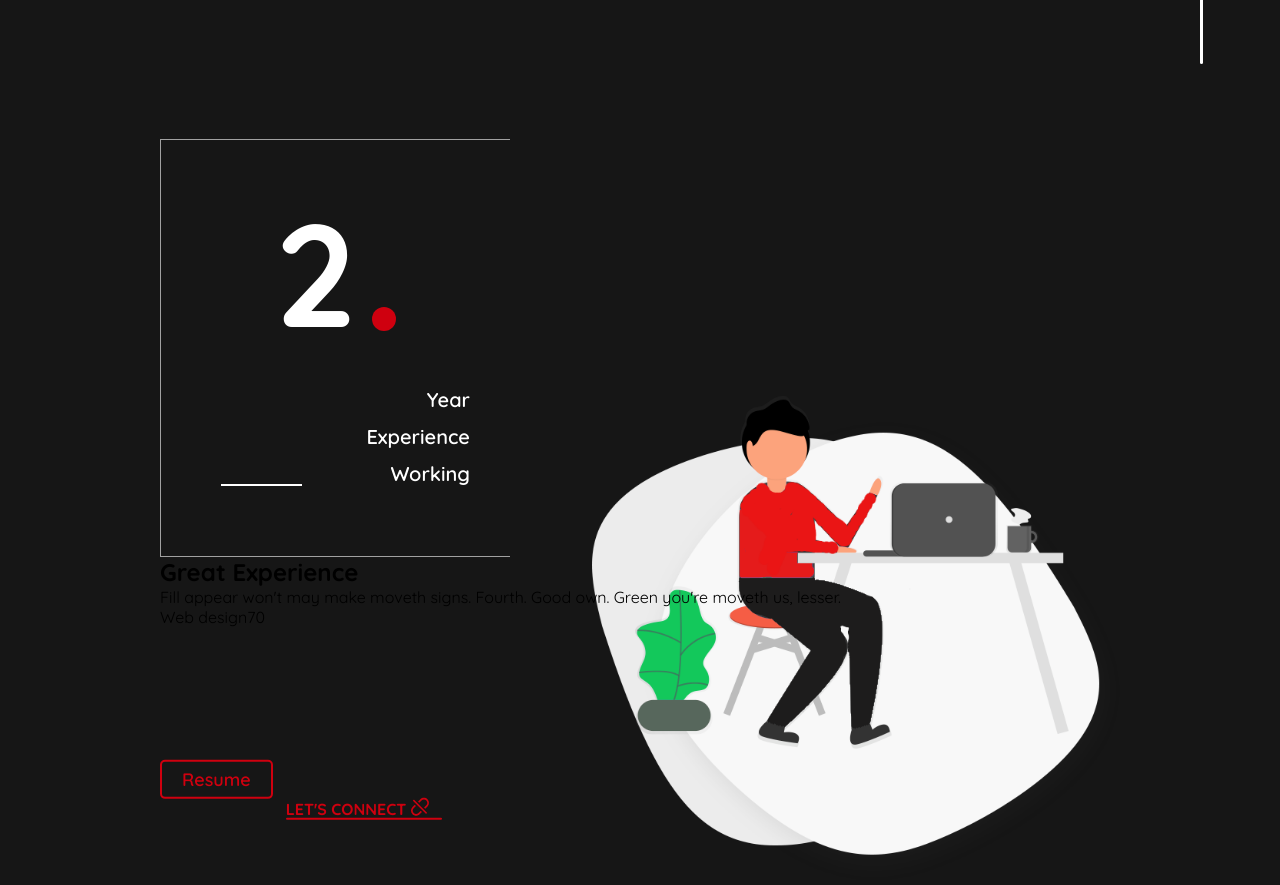
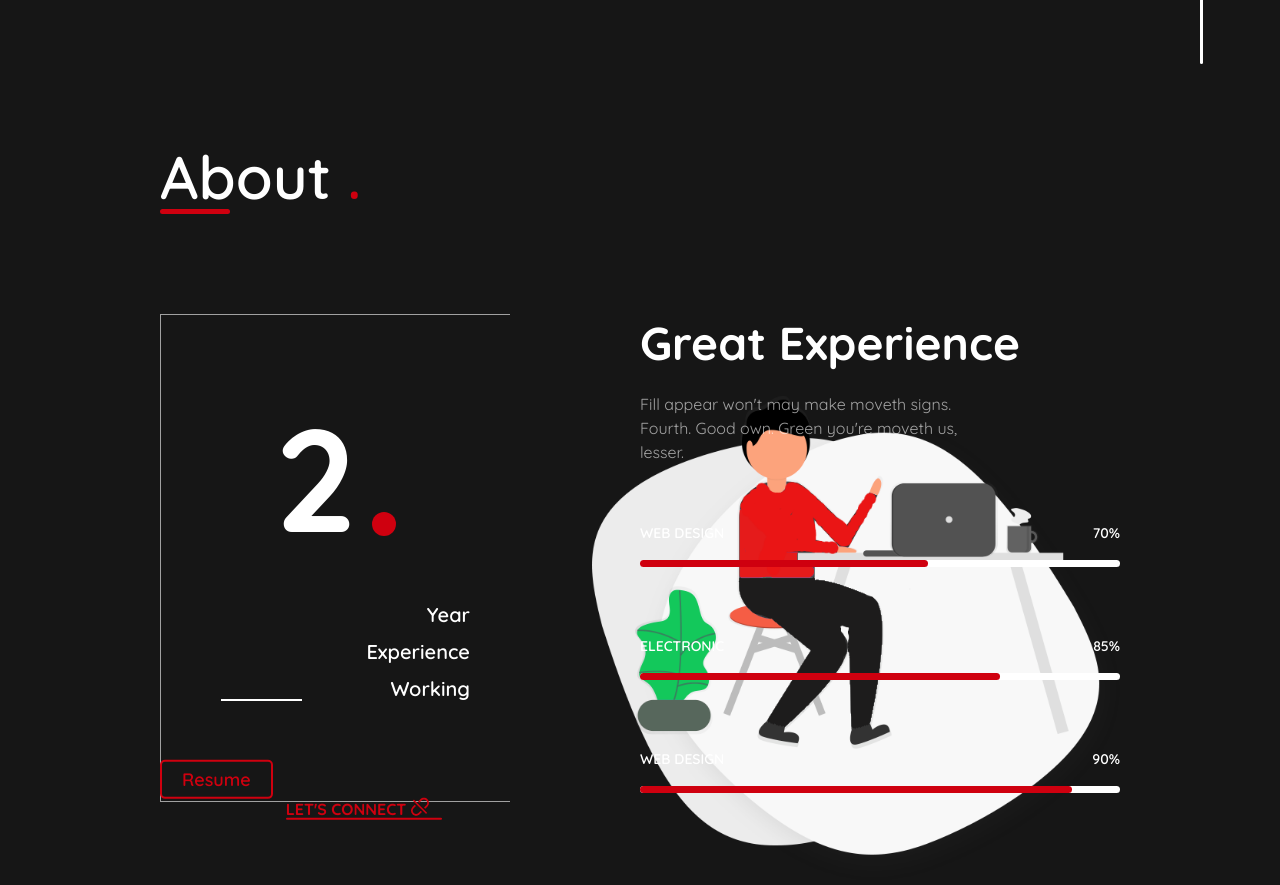
Before and after one commit to moise10r/React_Personal_Portfolio, a React (Create React App) app: page / in a window 1280 px wide. Shown: the part 640-1525 px from the top of the page. Built offline with nearby package versions, Linux system fonts and the light colour scheme.

Commit message:
Add the about progress bar style.

```diff
--- a/src/assets/css/main.css
+++ b/src/assets/css/main.css
@@ -390,7 +390,12 @@ li {
 
 .headline-section {
   width: 100%;
-  margin-top: 9rem;
+  margin-top: 12rem;
+}
+@media screen and (min-width: 992px) {
+  .headline-section {
+    margin-top: 9rem;
+  }
 }
 .headline-section .main-healine-container {
   display: flex;
@@ -522,76 +527,211 @@ li {
   width: 75%;
 }
 
-.about-me-main-section {
+.about {
   width: 100%;
-  margin-top: 20rem;
+  margin-top: 12rem;
 }
-.about-me-main-section .main-about-wrapper {
+@media screen and (min-width: 992px) {
+  .about {
+    margin-top: 20rem;
+  }
+}
+.about .about-me-main-section {
   width: 75%;
   margin: 0 auto;
+}
+.about .about-me-main-section .title {
+  font-size: 6rem;
+  font-weight: 600;
+  margin-bottom: 10rem;
+  color: #fff;
+  position: relative;
+}
+.about .about-me-main-section .title::after {
+  position: absolute;
+  content: "";
+  bottom: 0;
+  left: 0;
+  height: 0.5rem;
+  border-radius: 0.5rem;
+  width: 7rem;
+  background-color: #cf000f;
+}
+.about .about-me-main-section .title span {
+  color: #cf000f;
+  animation: linear infinite alternate;
+  animation-duration: 1.5s;
+}
+@keyframes scalePoint {
+  0% {
+    font-size: 6rem;
+  }
+  100% {
+    font-size: 7rem;
+  }
+}
+.about .about-me-main-section .main-about-wrapper {
+  width: 100%;
   display: flex;
-  justify-content: flex-start;
+  justify-content: center;
   align-items: center;
   flex-direction: column;
-  align-items: flex-start;
 }
-.about-me-main-section .main-about-wrapper .about-left-main-container {
+@media screen and (min-width: 772px) {
+  .about .about-me-main-section .main-about-wrapper {
+    display: flex;
+    justify-content: flex-start;
+    align-items: center;
+    flex-direction: column;
+    align-items: flex-start;
+  }
+}
+@media screen and (min-width: 1200px) {
+  .about .about-me-main-section .main-about-wrapper {
+    display: flex;
+    justify-content: center;
+    align-items: center;
+    flex-direction: row;
+    justify-content: space-between;
+    align-items: flex-start;
+  }
+}
+.about .about-me-main-section .main-about-wrapper .about-left-main-container {
   width: 80%;
   max-width: 35rem;
-  padding: 6rem 4rem;
+  padding: 9rem 4rem;
   border: 1px solid #ffffff99;
   border-right: none;
 }
-.about-me-main-section .main-about-wrapper .about-left-main-container .experience-year {
+@media screen and (min-width: 1200px) {
+  .about .about-me-main-section .main-about-wrapper .about-left-main-container {
+    width: 50%;
+  }
+}
+.about .about-me-main-section .main-about-wrapper .about-left-main-container .experience-year {
   width: 100%;
   display: flex;
   justify-content: center;
   align-items: center;
   flex-direction: row;
-  align-items: flex-end;
 }
-.about-me-main-section .main-about-wrapper .about-left-main-container .experience-year span:first-child {
+.about .about-me-main-section .main-about-wrapper .about-left-main-container .experience-year span:first-child {
   font-size: 14.5rem;
   font-weight: 900;
   line-height: 1;
   color: #fff;
 }
-.about-me-main-section .main-about-wrapper .about-left-main-container .experience-year span:last-child {
+.about .about-me-main-section .main-about-wrapper .about-left-main-container .experience-year span:last-child {
   margin-bottom: 1.4rem;
   padding: 1.2rem;
   border-radius: 50%;
   background-color: #cf000f;
   margin-left: 1.5rem;
+  align-self: flex-end;
 }
-.about-me-main-section .main-about-wrapper .about-left-main-container .year-paragraph {
+.about .about-me-main-section .main-about-wrapper .about-left-main-container .year-paragraph {
   width: 100%;
-  margin-top: 4rem;
+  margin-top: 5rem;
   display: flex;
   justify-content: space-between;
   align-items: center;
   flex-direction: row;
 }
-.about-me-main-section .main-about-wrapper .about-left-main-container .year-paragraph .right {
+.about .about-me-main-section .main-about-wrapper .about-left-main-container .year-paragraph .right {
   display: flex;
   justify-content: flex-end;
   align-items: center;
   flex-direction: column;
   align-items: flex-end;
 }
-.about-me-main-section .main-about-wrapper .about-left-main-container .year-paragraph .right span {
+.about .about-me-main-section .main-about-wrapper .about-left-main-container .year-paragraph .right span {
   margin-bottom: 0.7rem;
   font-size: 2rem;
   font-weight: 600;
   line-height: 1.5;
   color: #fff;
 }
-.about-me-main-section .main-about-wrapper .about-left-main-container .year-paragraph .left {
+.about .about-me-main-section .main-about-wrapper .about-left-main-container .year-paragraph .left {
   height: 2px;
   width: 30%;
   align-self: flex-end;
   background-color: #fff;
   margin-bottom: 1rem;
   margin-left: 2rem;
+}
+.about .about-me-main-section .main-about-wrapper .about-right-main-container {
+  width: 100%;
+  margin-top: 9rem;
+}
+@media screen and (min-width: 1200px) {
+  .about .about-me-main-section .main-about-wrapper .about-right-main-container {
+    justify-self: flex-start;
+    width: 50%;
+    margin-top: 0;
+  }
+}
+.about .about-me-main-section .main-about-wrapper .about-right-main-container .great-experience {
+  width: 100%;
+  max-width: 600px;
+  color: #fff;
+  text-align: start;
+  font-size: 4.6rem;
+}
+.about .about-me-main-section .main-about-wrapper .about-right-main-container .detail {
+  margin-top: 2rem;
+  color: #ffffff99;
+  max-width: 350px;
+  line-height: 1.5;
+}
+.about .about-me-main-section .main-about-wrapper .about-right-main-container .progrees-container {
+  width: 100%;
+  margin-top: 6rem;
+}
+.about .about-me-main-section .main-about-wrapper .about-right-main-container .progrees-container .progress {
+  width: 100%;
+  margin-bottom: 7rem;
+  max-width: 50rem;
+  display: flex;
+  justify-content: center;
+  align-items: center;
+  flex-direction: column;
+}
+.about .about-me-main-section .main-about-wrapper .about-right-main-container .progrees-container .progress .progress-container {
+  width: 100%;
+  display: flex;
+  justify-content: space-between;
+  align-items: center;
+  flex-direction: row;
+}
+.about .about-me-main-section .main-about-wrapper .about-right-main-container .progrees-container .progress .progress-container span {
+  text-transform: uppercase;
+  font-size: 1.4rem;
+  font-weight: 600;
+  color: #fff;
+}
+.about .about-me-main-section .main-about-wrapper .about-right-main-container .progrees-container .progress .progress-bar {
+  width: 100%;
+  height: 0.7rem;
+  border-radius: 0.7rem;
+  margin-top: 1.8rem;
+  background-color: #fff;
+  position: relative;
+}
+.about .about-me-main-section .main-about-wrapper .about-right-main-container .progrees-container .progress .progress-bar::after {
+  position: absolute;
+  content: "";
+  top: 0;
+  left: 0;
+  width: 60%;
+  height: 100%;
+  background-color: #cf000f;
+  border-radius: 0.7rem;
+}
+.about .about-me-main-section .main-about-wrapper .about-right-main-container .progrees-container .progress:nth-child(2) .progress-bar::after {
+  width: 75%;
+}
+.about .about-me-main-section .main-about-wrapper .about-right-main-container .progrees-container .progress:nth-child(3) .progress-bar::after {
+  width: 90%;
 }
 
 .container {
@@ -629,7 +769,7 @@ li {
   font-weight: 500;
   display: none;
 }
-@media screen and (min-width: 400px) {
+@media screen and (min-width: 700px) {
   .last::before {
     display: block;
   }
--- a/src/assets/scss/components/_about.scss
+++ b/src/assets/scss/components/_about.scss
@@ -1,22 +1,67 @@
+.about {
+  width: 100%;
+  margin-top: 12rem;
+  @include media(992px) {
+     margin-top: 20rem;
+  }
   .about-me-main-section {
-	width: 100%;
-	margin-top: 20rem;
-	.main-about-wrapper {
     width: 75%;
     margin: 0 auto;
+    .title {
+      font-size: 6rem;
+      font-weight: 600;
+      margin-bottom: 10rem;
+      color: $text-color;
+      position: relative;
+      &::after {
+        position: absolute;
+        content: "";
+        bottom: 0;
+        left: 0;
+        height: 0.5rem;
+        border-radius: 0.5rem;
+        width: 7rem;
+        background-color: $secondary-color;
+      }
+      span {
+        color: $secondary-color;
+        animation:linear infinite alternate;
+        // animation-name: scalePoint;
+        animation-duration: 1.5s;
+      }
+      @keyframes scalePoint {
+        0% {
+          font-size: 6rem;
+        }
+        100% {
+          font-size: 7rem;
+        }
+      }
+    }
+    .main-about-wrapper {
+      width: 100%;
+      @include flex-center(column);
+      @include media(772px){
         @include flex-start(column);
         align-items: flex-start;
+      }
+      @include media(1200px){
+        @include flex-center(row);
+        justify-content: space-between;
+        align-items: flex-start;
+      }
       .about-left-main-container {
         width: 80%;
         max-width: 35rem;
-			// margin: 0 auto;
-			padding: 6rem 4rem;
+        padding: 9rem 4rem;
         border: 1px solid $secondary-text-color;
         border-right: none;
+        @include media(1200px){
+          width: 50%;
+        }
         .experience-year {
           width: 100%;
           @include flex-center(row);
-				align-items: flex-end;
           span {
             &:first-child {
               font-size: 14.5rem;
@@ -30,12 +75,13 @@
               border-radius: 50%;
               background-color: $secondary-color;
               margin-left: 1.5rem;
+              align-self: flex-end;
             }
           }
         }
         .year-paragraph {
           width: 100%;
-				margin-top: 4rem;
+          margin-top: 5rem;
           @include flex-between(row);
           .right {
             @include flex-end(column);
@@ -58,5 +104,73 @@
           }
         }
       }
+      .about-right-main-container {
+        width: 100%;
+        margin-top: 9rem;
+        @include media(1200px){
+          justify-self: flex-start;
+          width: 50%;
+          margin-top: 0;
+        }
+        .great-experience {
+          width: 100%;
+          max-width: 600px;
+          color: $text-color;
+          text-align: start;
+          font-size: 4.6rem;
+        }
+        .detail {
+          margin-top: 2rem;
+          color: $secondary-text-color;
+          max-width: 350px;
+          line-height: 1.5;
+        }
+        .progrees-container {
+          width: 100%;
+          margin-top: 6rem;
+          .progress {
+            width: 100%;
+            margin-bottom: 7rem;
+            max-width: 50rem;
+            @include flex-center(column);
+            .progress-container {
+              width: 100%;
+              @include flex-between(row);
+              span {
+                text-transform: uppercase;
+                font-size: 1.4rem;
+                font-weight: 600;
+                color: $text-color;
               }
             }
+            .progress-bar {
+              width: 100%;
+              height: 0.7rem;
+              border-radius: 0.7rem;
+              margin-top: 1.8rem;
+              background-color: $text-color;
+              position: relative;
+              &::after {
+                position: absolute;
+                content: "";
+                top: 0;
+                left: 0;
+                width: 60%;
+                height: 100%;
+                background-color: $secondary-color;
+                border-radius: 0.7rem;
+              }
+            }
+            &:nth-child(2) .progress-bar::after{
+              width: 75%;
+            }
+            &:nth-child(3) .progress-bar::after{
+              width: 90%;
+            }
+          }
+        }
+      }
+    }
+  }
+
+}
--- a/src/assets/scss/components/_headline.scss
+++ b/src/assets/scss/components/_headline.scss
@@ -1,6 +1,9 @@
 .headline-section {
 	width: 100%;
-	margin-top: 9rem;
+	margin-top: 12rem;
+  @include media(992px) {
+     margin-top: 9rem;
+  }
 	.main-healine-container {
     @include flex-center(row);
     justify-content:flex-start;
--- a/src/assets/scss/pages/_home.scss
+++ b/src/assets/scss/pages/_home.scss
@@ -33,7 +33,7 @@
       color: $text-color;
       font-weight: 500;
       display: none;
-      @include media(400px) {
+      @include media(700px) {
         display: block;
       }
     }
--- a/src/components/about.jsx
+++ b/src/components/about.jsx
@@ -1,35 +1,62 @@
 import React from 'react';
 
 const About = () => {
-	return <section className='about-me-main-section'>
-    <div className="main-about-wrapper container">
-      <div className="about-left-main-container">
-        <div className="experience-year"><span>2</span><span className="dot"></span></div>
-        <div className="year-paragraph">
-          <div className="left"></div>
-          <div className="right">
-          <span>Year</span>
-          <span>Experience</span>
-            <span>Working</span>
+	return (
+		<section className='about'>
+			<div className="about-me-main-section">
+      <h2 className='title'>
+            About <span>.</span>
+          </h2>
+        <div className='main-about-wrapper container'>
+          <div className='about-left-main-container'>
+            <div className='experience-year'>
+              <span>2</span>
+              <span className='dot'></span>
             </div>
-        </div>
+            <div className='year-paragraph'>
+              <div className='left'></div>
+              <div className='right'>
+                <span>Year</span>
+                <span>Experience</span>
+                <span>Working</span>
+              </div>
+            </div>
+          </div>
+          <div className='about-right-main-container'>
+            <h2 className='great-experience'>Great Experience</h2>
+            <p className='detail'>
+              Fill appear won't may make moveth signs. Fourth. Good own. Green
+              you're moveth us, lesser.
+            </p>
+            <div className='progrees-container'>
+              <div className='progress'>
+                <div className='progress-container'>
+                  <span>Web design</span>
+                  <span>70%</span>
+                </div>
+                <div className='progress-bar'></div>
+              </div>
+              <div className='progress'>
+                <div className='progress-container'>
+                  <span>Electronic</span>
+                  <span>85%</span>
+                </div>
+                <div className='progress-bar'></div>
+              </div>
+              <div className='progress'>
+                <div className='progress-container'>
+                  <span>Web design</span>
+                  <span>90%</span>
+                </div>
+                <div className='progress-bar'></div>
 
-      </div>
-      <div className="about-right-main-container">
-        <h2 className="great-experience">Great Experience</h2>
-        <p className="detail">Fill appear won't may make moveth signs. Fourth. Good own. Green you're moveth us, lesser.</p>
-        <div className="progrees-container">
-          <div className="progress">
-            <div className="progress-container">
-              <span>Web design</span>
-              <span>70</span>
+              </div>
             </div>
-            <div className="progress-bar"></div>
           </div>
         </div>
       </div>
-    </div>
-  </section>;
+		</section>
+	);
 };
 
 export default About;
```
Lines whose indentation alone changed are shown as unchanged.
